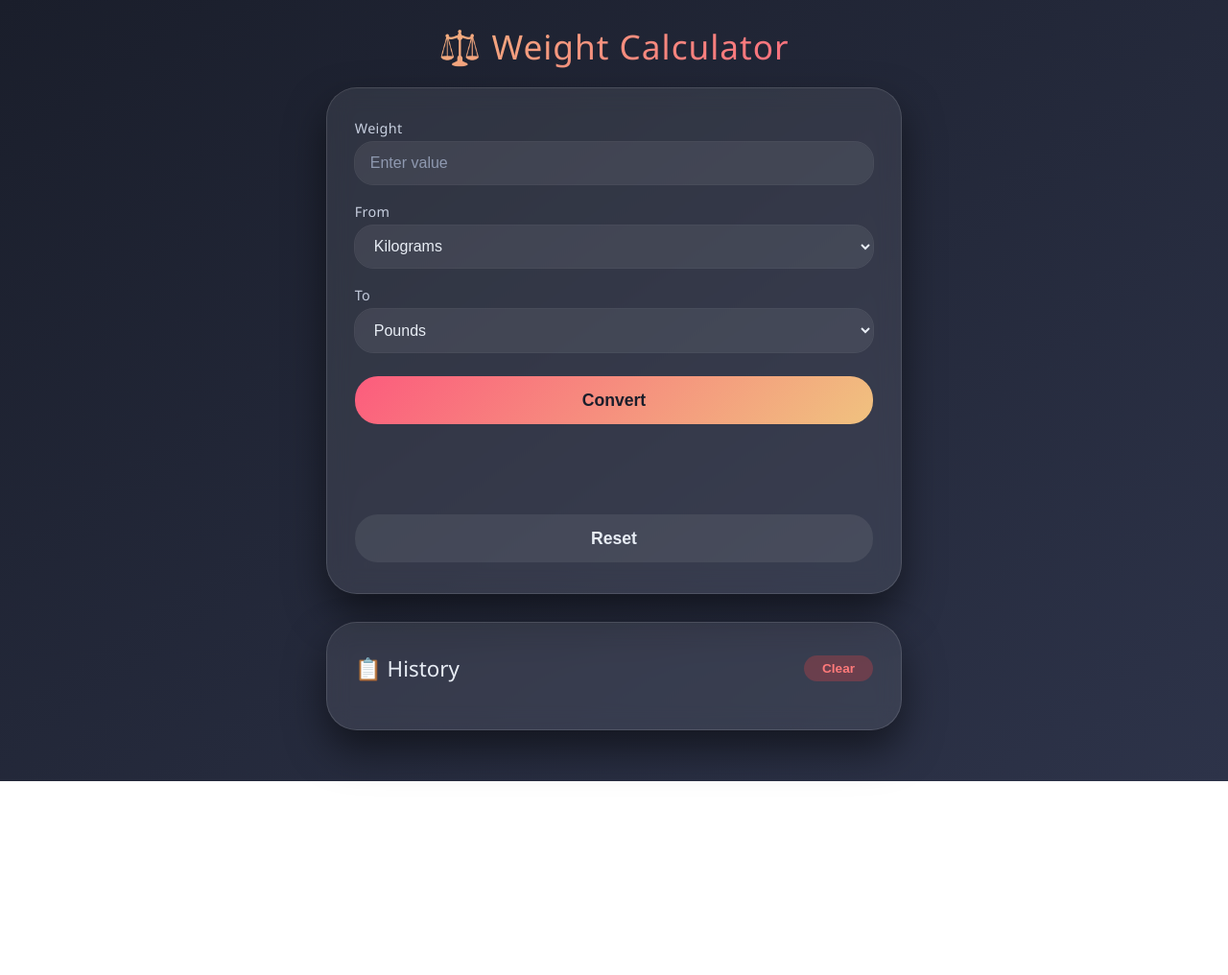
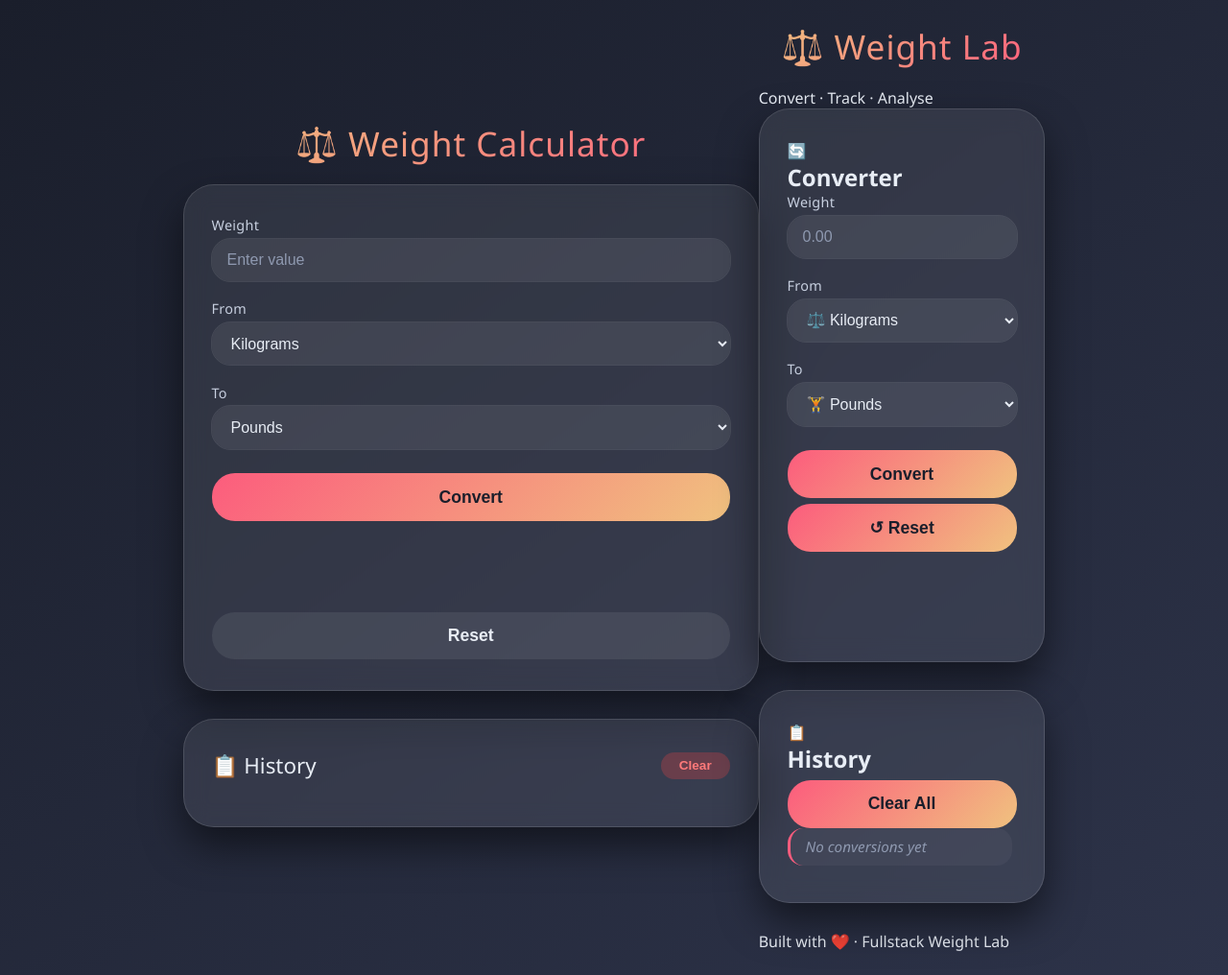
Before and after one commit to Yetemare-Yibeltal/Weight-Calculator, a website: page index.html in a window 1280 px wide. Shown: the whole page at 96% size. Before the commit the page ends 814 px from the top, so only its background shows below. Drawn offline with Linux system fonts and the light colour scheme; no server answers.

Commit message:
refactor: two-column dashboard layout with header and footer

```diff
--- a/index.html
+++ b/index.html
@@ -49,5 +49,90 @@
   </div>
 
   <script src="script.js"></script>
+</body><!DOCTYPE html>
+<html lang="en">
+<head>
+  <meta charset="UTF-8" />
+  <meta name="viewport" content="width=device-width, initial-scale=1.0" />
+  <title>Weight Lab · Fullstack</title>
+  <link rel="stylesheet" href="style.css" />
+</head>
+<body>
+  <!-- Animated background overlay -->
+  <div class="bg-animation"></div>
+
+  <div class="app-wrapper">
+    <!-- Header -->
+    <header>
+      <h1>⚖️ Weight Lab</h1>
+      <p class="subtitle">Convert · Track · Analyse</p>
+    </header>
+
+    <!-- Main Grid -->
+    <main class="dashboard">
+      <!-- LEFT: Converter Card -->
+      <section class="card converter-card">
+        <div class="card-header">
+          <span class="card-icon">🔄</span>
+          <h2>Converter</h2>
+        </div>
+
+        <div class="input-group">
+          <label for="weight">Weight</label>
+          <input type="number" id="weight" placeholder="0.00" step="any" />
+        </div>
+
+        <div class="row">
+          <div class="input-group">
+            <label for="from-unit">From</label>
+            <select id="from-unit">
+              <option value="kg">⚖️ Kilograms</option>
+              <option value="g">📦 Grams</option>
+              <option value="lbs">🏋️ Pounds</option>
+              <option value="oz">⚡ Ounces</option>
+              <option value="stones">🪨 Stones</option>
+            </select>
+          </div>
+          <div class="input-group">
+            <label for="to-unit">To</label>
+            <select id="to-unit">
+              <option value="kg">⚖️ Kilograms</option>
+              <option value="g">📦 Grams</option>
+              <option value="lbs" selected>🏋️ Pounds</option>
+              <option value="oz">⚡ Ounces</option>
+              <option value="stones">🪨 Stones</option>
+            </select>
+          </div>
+        </div>
+
+        <button id="convert-btn" class="btn-primary">Convert</button>
+        <button id="reset-btn" class="btn-secondary">↺ Reset</button>
+
+        <!-- Result area with animation -->
+        <div id="result" class="result"></div>
+      </section>
+
+      <!-- RIGHT: History Card -->
+      <section class="card history-card">
+        <div class="card-header">
+          <span class="card-icon">📋</span>
+          <h2>History</h2>
+          <button id="clear-history-btn" class="btn-danger">Clear All</button>
+        </div>
+
+        <ul id="history-list" class="history-list">
+          <li class="empty-history">No conversions yet</li>
+        </ul>
+      </section>
+    </main>
+
+    <!-- Footer -->
+    <footer>
+      <p>Built with ❤️ · Fullstack Weight Lab</p>
+    </footer>
+  </div>
+
+  <script src="script.js"></script>
 </body>
 </html>
+</html>
```
